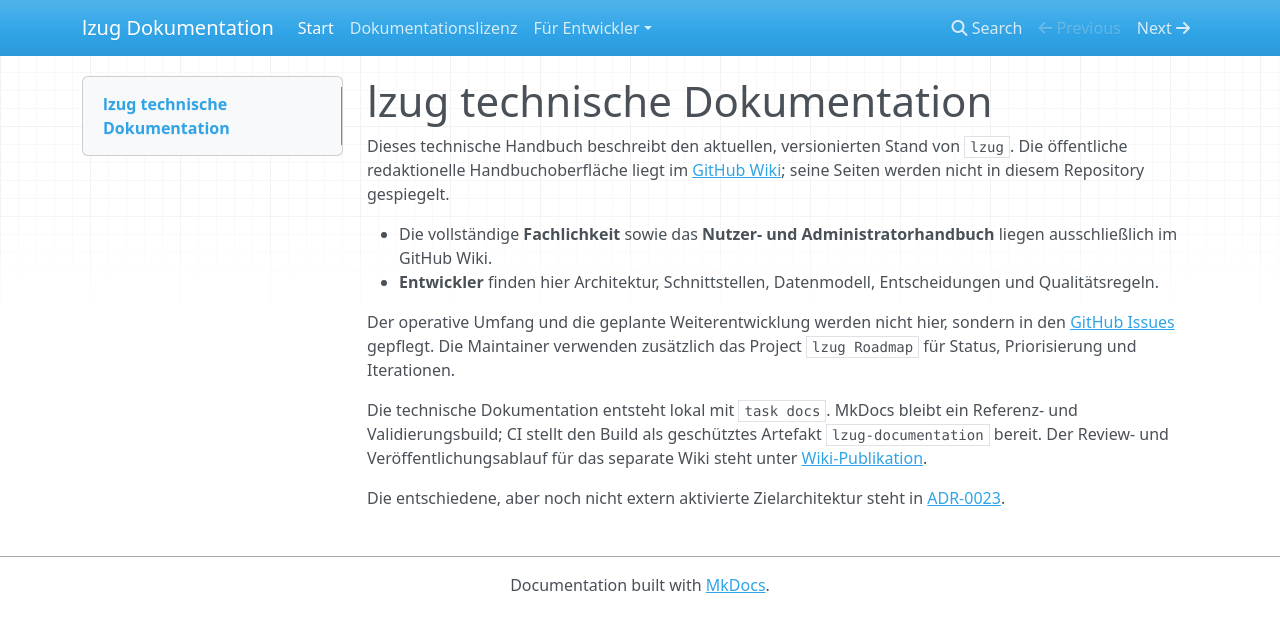
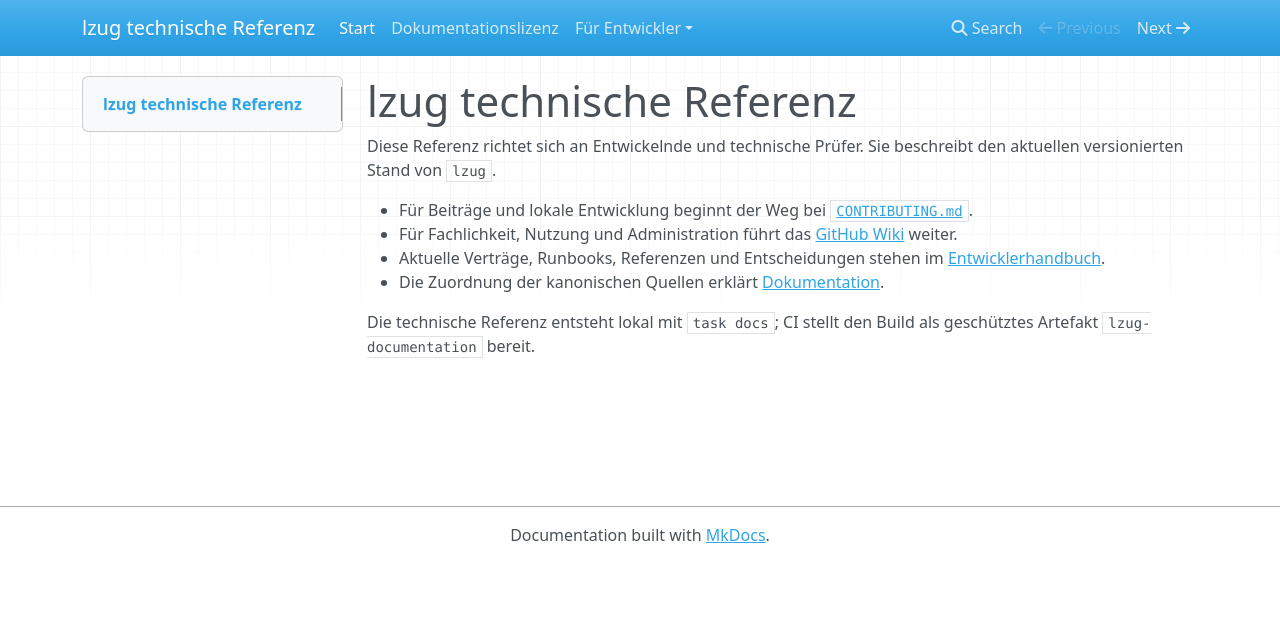
Before and after one commit to lxndrp/lzug, an MkDocs documentation site: the page built from docs/index.md, in a window 1280 px wide. Shown: the top 632 px of the page. Built offline with MkDocs 1.6.1, drawn with Linux system fonts in a browser that asks for light colours; nearby versions of some CDN libraries.

Commit message:
Clarify documentation entry points

```diff
--- a/docs/index.md
+++ b/docs/index.md
@@ -1,25 +1,16 @@
-# lzug technische Dokumentation
+# lzug technische Referenz
 
-Dieses technische Handbuch beschreibt den aktuellen, versionierten Stand von
-`lzug`. Die öffentliche redaktionelle Handbuchoberfläche liegt im
-[GitHub Wiki](https://github.com/lxndrp/lzug/wiki); seine Seiten werden nicht
-in diesem Repository gespiegelt.
+Diese Referenz richtet sich an Entwickelnde und technische Prüfer. Sie
+beschreibt den aktuellen versionierten Stand von `lzug`.
 
-- Die vollständige **Fachlichkeit** sowie das **Nutzer- und
-  Administratorhandbuch** liegen ausschließlich im GitHub Wiki.
-- **Entwickler** finden hier Architektur, Schnittstellen, Datenmodell,
-  Entscheidungen und Qualitätsregeln.
+- Für Beiträge und lokale Entwicklung beginnt der Weg bei
+  [`CONTRIBUTING.md`](https://github.com/lxndrp/lzug/blob/master/CONTRIBUTING.md).
+- Für Fachlichkeit, Nutzung und Administration führt das
+  [GitHub Wiki](https://github.com/lxndrp/lzug/wiki) weiter.
+- Aktuelle Verträge, Runbooks, Referenzen und Entscheidungen stehen im
+  [Entwicklerhandbuch](developers/index.md).
+- Die Zuordnung der kanonischen Quellen erklärt
+  [Dokumentation](developers/documentation.md).
 
-Der operative Umfang und die geplante Weiterentwicklung werden nicht hier,
-sondern in den [GitHub Issues](https://github.com/lxndrp/lzug/issues) gepflegt.
-Die Maintainer verwenden zusätzlich das Project `lzug Roadmap` für Status,
-Priorisierung und Iterationen.
-
-Die technische Dokumentation entsteht lokal mit `task docs`. MkDocs bleibt ein
-Referenz- und Validierungsbuild; CI stellt den Build als geschütztes Artefakt
-`lzug-documentation` bereit. Der Review- und Veröffentlichungsablauf für das
-separate Wiki steht unter
-[Wiki-Publikation](developers/wiki-publishing.md).
-
-Die entschiedene, aber noch nicht extern aktivierte Zielarchitektur steht in
-[ADR-0023](developers/decisions/0023-oeffentliche-web-und-dokumentationspublikation.md).
+Die technische Referenz entsteht lokal mit `task docs`; CI stellt den Build als
+geschütztes Artefakt `lzug-documentation` bereit.
--- a/mkdocs.yml
+++ b/mkdocs.yml
@@ -1,8 +1,10 @@
-site_name: lzug Dokumentation
-site_description: Versioniertes Handbuch für die Nutzung, lokale Administration und Entwicklung von lzug.
+site_name: lzug technische Referenz
+site_description: Versionierte technische Referenzen, Runbooks und Entscheidungen für lzug.
 site_dir: site
 docs_dir: docs
 strict: true
+not_in_nav: |
+  developers/decisions/*.md
 theme:
   name: mkdocs
 plugins:
@@ -49,31 +51,3 @@ nav:
           - TypeScript-Frontend: developers/reference/frontend.md
       - Entscheidungen:
           - Übersicht: developers/decisions/index.md
-          - ADR-0001 Lokale relationale Persistenz: developers/decisions/0001-lokale-relationale-persistenz.md
-          - ADR-0002 Python-Backend mit SQLAlchemy: developers/decisions/0002-python-backend-sqlalchemy.md
-          - ADR-0003 Toolchain: developers/decisions/0003-toolchain-mise-uv-npm.md
-          - ADR-0004 Angular und REST-Integration: developers/decisions/0004-angular-rest-integration.md
-          - ADR-0005 Taiga UI: developers/decisions/0005-taiga-ui.md
-          - ADR-0006 OpenAPI-Vertrag: developers/decisions/0006-openapi-http-vertrag.md
-          - ADR-0007 Dokumentation und Code-Referenz: developers/decisions/0007-dokumentation-und-code-referenz.md
-          - ADR-0008 Feiertagsprovider: developers/decisions/0008-feiertagsprovider.md
-          - ADR-0009 Toolchain und Tasks: developers/decisions/0009-toolchain-und-entwicklungs-tasks.md
-          - ADR-0010 Vitest statt Karma/Jasmine: developers/decisions/0010-vitest-statt-karma-jasmine.md
-          - ADR-0011 GitHub Wiki als Handbuchoberfläche: developers/decisions/0011-github-wiki-handbuch.md
-          - ADR-0012 Single Source of Truth: developers/decisions/0012-wiki-single-source-of-truth.md
-          - ADR-0013 Instanzen je Ausschuss: developers/decisions/0013-dezentrale-instanzen-je-ausschuss.md
-          - ADR-0014 OCI und `/data`: developers/decisions/0014-oci-einzelcontainer-und-persistentes-data.md
-          - ADR-0015 Flüchtige Azure-Demo: developers/decisions/0015-fluechtige-azure-demo.md
-          - ADR-0016 Spätere Mandantenflotte: developers/decisions/0016-spaetere-mandantenflotte.md
-          - ADR-0017 Ohne Kubernetes und Helm: developers/decisions/0017-erstveroeffentlichung-ohne-kubernetes.md
-          - ADR-0018 SemVer und Release-Milestones: developers/decisions/0018-semver-release-und-milestones.md
-          - ADR-0019 Tag-zentrierter Releaseprozess: developers/decisions/0019-tag-zentrierter-releaseprozess.md
-          - ADR-0020 Minimaler Releaseablauf: developers/decisions/0020-minimaler-releaseablauf-mit-github-bordmitteln.md
-          - ADR-0021 GoReleaser für Betreiber-CLI: developers/decisions/0021-goreleaser-fuer-die-betreiber-cli.md
-          - ADR-0022 Tag-gebundene Demo-Assembly: developers/decisions/0022-tag-gebundene-demo-assembly-und-seed.md
-          - ADR-0023 Öffentliche Publikationsarchitektur: developers/decisions/0023-oeffentliche-web-und-dokumentationspublikation.md
-          - ADR-0024 Manuell promotete Demo-Snapshots: developers/decisions/0024-manuell-promotete-demo-snapshots.md
-          - ADR-0025 Kein InSpec-Infrastruktur-Harness: developers/decisions/0025-kein-inspec-infrastruktur-harness.md
-          - ADR-0026 Automatische Demo-Promotion: developers/decisions/0026-automatische-demo-promotion-stabiler-releases.md
-          - ADR-0027 Synchroner FastAPI-Migrationskern: developers/decisions/0027-synchroner-fastapi-migrationskern.md
-          - ADR-0028 SBOM-Orchestrierung: developers/decisions/0028-sbom-orchestrierung-und-cyclonedx-standardwerkzeuge.md
```
Also changed, not shown: CONTRIBUTING.md (+6 -6 lines), README.md (+23 -47 lines), SECURITY.md (+8 -9 lines), SUPPORT.md (+2 -2 lines), docs/developers/index.md (+9 -10 lines).
